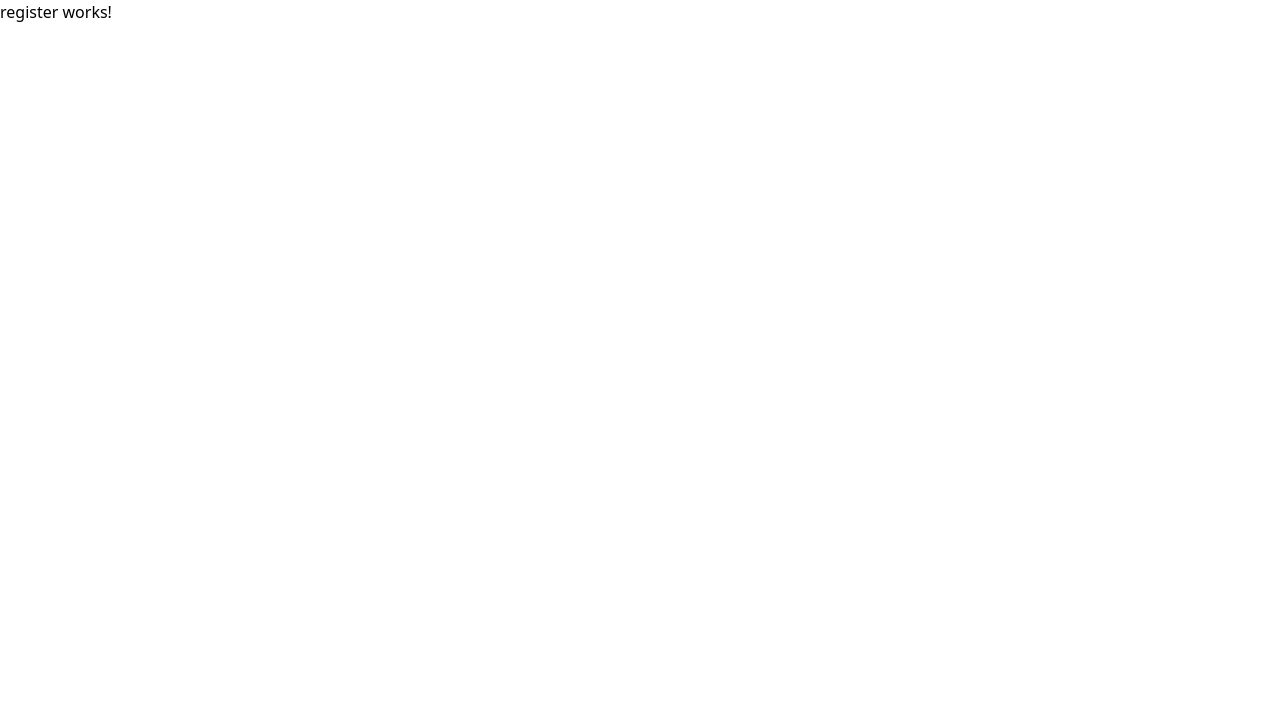
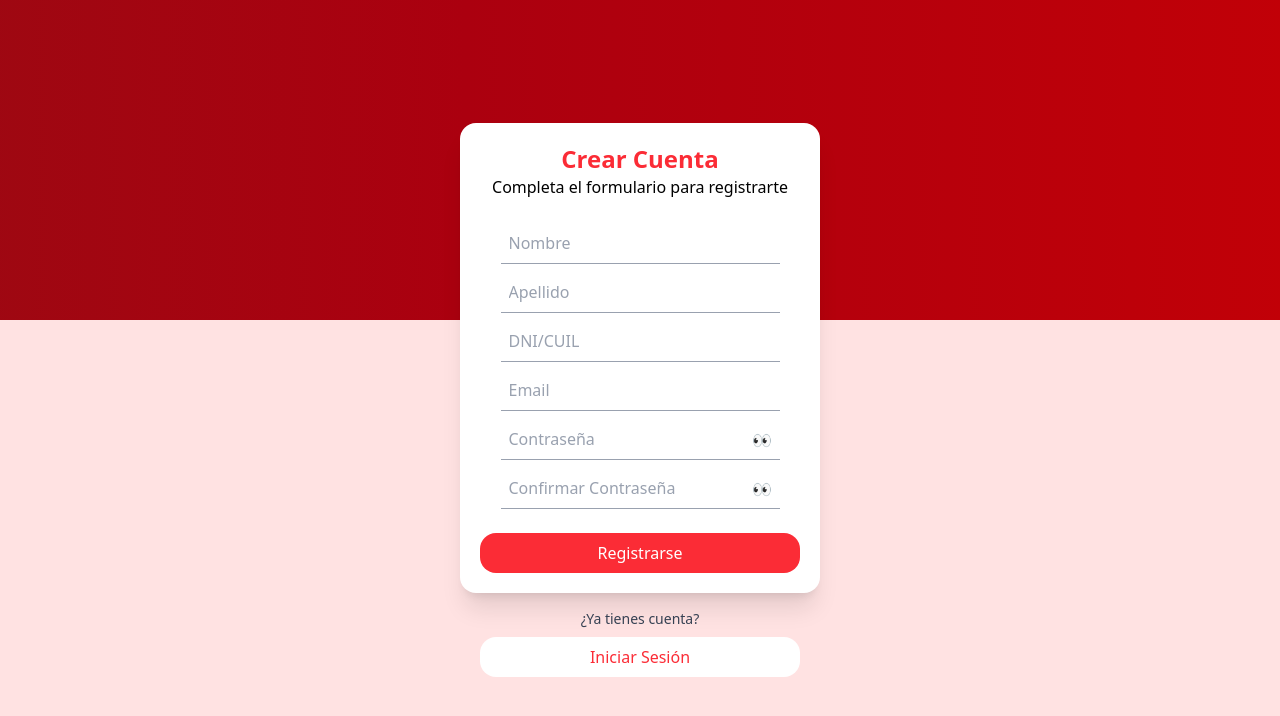
Before and after one commit to Osvaldx/Koda-App-2025, an Angular app: page /auth/register in a window 1280 px wide. Shown: the top 716 px of the page. Built offline with nearby package versions, Linux system fonts and the light colour scheme.

Commit message:
Feature: Diseño del formulario de registro básico

```diff
--- a/src/app/pages/auth/register/register.html
+++ b/src/app/pages/auth/register/register.html
@@ -1 +1,102 @@
-<p>register works!</p>
+<main class="relative min-h-screen bg-red-100 flex flex-col justify-center items-center">
+    <div class="absolute top-0 left-0 w-full h-[40vh] bg-gradient-to-r from-red-800 to-red-700 clip-curve">
+    </div>
+    <form [formGroup]="registerForm" class="relative z-10 flex justify-center items-center flex-col gap-6 p-5 rounded-2xl bg-white shadow-xl">
+        <div class="text-center">
+            <h1 class="text-2xl font-bold text-red-500">Crear Cuenta</h1>
+            <p>Completa el formulario para registrarte</p>
+        </div>
+        <div class="flex justify-center items-center flex-col gap-2">
+            <!-- Nombre -->
+            <app-custom-input
+                [controller]="registerForm.controls.name"
+                type="text"
+                autocomplete="given-name"
+                placeholder="Nombre">
+            </app-custom-input>
+            @if (registerForm.controls.name.errors && registerForm.controls.name.touched) {
+                <div class="text-sm text-red-500">
+                        <p>{{getInputError('name')}}</p>
+                </div>
+            }
+
+            <!-- Apellido -->
+            <app-custom-input
+                [controller]="registerForm.controls.lastName"
+                type="text"
+                autocomplete="family-name"
+                placeholder="Apellido">
+            </app-custom-input>
+            @if (registerForm.controls.lastName.errors && registerForm.controls.lastName.touched) {
+                <div class="text-sm text-red-500">
+                    <p>{{getInputError('lastName')}}</p>
+                </div>
+            }
+
+            <!-- DNI/CUIL -->
+            <app-custom-input
+                [controller]="registerForm.controls.identification"
+                type="text"
+                inputmode="numeric"
+                autocomplete="off"
+                placeholder="DNI/CUIL">
+            </app-custom-input>
+            @if (registerForm.controls.identification.errors && registerForm.controls.identification.touched) {
+                <div class="text-sm text-red-500">
+                    <p>{{getInputError('identification')}}</p>
+                </div>
+            }
+
+            <!-- Email -->
+            <app-custom-input
+                [controller]="registerForm.controls.email"
+                type="email"
+                autocomplete="email"
+                placeholder="Email">
+            </app-custom-input>
+            @if (registerForm.controls.email.errors && registerForm.controls.email.touched) {
+                <div class="text-sm text-red-500">
+                    <p>{{getInputError('email')}}</p>
+                </div>
+            }
+
+            <!-- Contraseña -->
+            <app-custom-input
+                [controller]="registerForm.controls.password"
+                type="password"
+                autocomplete="new-password"
+                placeholder="Contraseña">
+            </app-custom-input>
+            @if (registerForm.controls.password.errors && registerForm.controls.password.touched) {
+                <div class="text-sm text-red-500">
+                    <p>{{getInputError('password')}}</p>
+                </div>
+            }
+
+            <!-- Confirmar Contraseña -->
+            <app-custom-input
+                [controller]="registerForm.controls.confirmPassword"
+                type="password"
+                autocomplete="new-password"
+                placeholder="Confirmar Contraseña">
+            </app-custom-input>
+            @if (registerForm.controls.confirmPassword.errors && registerForm.controls.confirmPassword.touched) {
+                <div class="text-sm text-red-500">
+                    <p>{{getInputError('confirmPassword')}}</p>
+                </div>
+            }
+        </div>
+
+        <button type="button" (click)="register()" class="bg-red-500 text-white rounded-2xl w-80 p-2">
+            Registrarse
+        </button>
+    </form>
+
+    <div class="relative z-10 text-center text-gray-700 mt-4">
+        <p class="text-sm">¿Ya tienes cuenta?</p>
+        <button (click)="navigateToLogin()"
+            class="bg-white text-red-500 rounded-2xl w-80 p-2 mt-2">
+                Iniciar Sesión
+        </button>
+    </div>
+</main>
--- a/src/app/pages/auth/register/register.ts
+++ b/src/app/pages/auth/register/register.ts
@@ -1,11 +1,96 @@
-import { Component } from '@angular/core';
+import { Component, inject } from '@angular/core';
+import { FormGroup, FormControl, ReactiveFormsModule, Validators, AbstractControl, ValidatorFn } from '@angular/forms';
+import { CustomInput } from '../../../components/custom-input/custom-input';
+import { Auth } from '../../../services/auth';
+import { Router } from '@angular/router';
+import { ToastManager } from '../../../services/toast-manager';
+import { getFormError } from '../../../utils/utils';
+
+type FormType = {
+  name: FormControl<string | null>;
+  lastName: FormControl<string | null>;
+  identification: FormControl<string | null>;
+  email: FormControl<string | null>;
+  password: FormControl<string | null>;
+  confirmPassword: FormControl<string | null>;
+};
 
 @Component({
   selector: 'app-register',
-  imports: [],
+  standalone: true,
+  imports: [ReactiveFormsModule, CustomInput],
   templateUrl: './register.html',
   styleUrl: './register.css'
 })
 export class Register {
+  authService = inject(Auth);
+  router = inject(Router);
+  toastManager = inject(ToastManager);
 
+  public registerForm: FormGroup<FormType>;
+
+  constructor() {
+    this.registerForm = new FormGroup<FormType>({
+      name: new FormControl('', [Validators.required]),
+      lastName: new FormControl('', [Validators.required]),
+      identification: new FormControl('', [
+        Validators.required,
+        Validators.pattern(/^[0-9]+$/),
+        Validators.minLength(7),
+        Validators.maxLength(15)
+      ]),
+      email: new FormControl('', [
+        Validators.required,
+        Validators.email
+      ]),
+      password: new FormControl('', [
+        Validators.required,
+        Validators.minLength(6)
+      ]),
+      confirmPassword: new FormControl('', [
+        Validators.required,
+        (control: AbstractControl) => {
+          const password = this.registerForm?.get('password')?.value;
+          return control.value === password ? null : { passwordsNotMatch: true };
+        }
+      ])
+    });
+  }
+
+  public async register() {
+    const { email, password, name, lastName, identification } = this.registerForm.value;
+    if (email?.trim() === "" || password?.trim() === "" || name?.trim() === "" || lastName?.trim() === "" || identification?.trim() === "") { return this.toastManager.show("error", "Complete todos los campos", 3000) }
+
+    if (!email || !password || !name || !lastName || !identification) {
+      return this.toastManager.show('error', 'Todos los campos son requeridos', 3000);
+    }
+
+    if (password !== this.registerForm.get('confirmPassword')?.value) {
+      return this.toastManager.show('error', 'Las contraseñas no coinciden', 3000);
+    }
+
+    try {
+      const data = await this.authService.signUp({
+        email,
+        password,
+        userMetadata: {
+          name,
+          lastName,
+          identification
+        }
+      });
+
+    } catch (error) {
+      console.error('Registration error:', error);
+      this.toastManager.show('error', 'Error inesperado. Por favor intenta de nuevo.', 3000);
+    }
+  }
+
+  public navigateToLogin() {
+    this.router.navigate(['/auth/login']);
+  }
+
+  protected getInputError(controlName: string) {
+    return getFormError(this.registerForm, controlName)
+  }
 }
--- a/src/app/services/auth.ts
+++ b/src/app/services/auth.ts
@@ -28,4 +28,8 @@ export class Auth {
     return this.supabase.auth.signOut();
   }
 
+  public async signUp({ email, password, userMetadata }: { email: string, password: string, userMetadata: { name: string, lastName: string, identification: string } }) {
+    return true
+  }
+
 }
--- /dev/null
+++ b/src/app/utils/utils.ts
@@ -0,0 +1,57 @@
+import { FormGroup } from "@angular/forms"
+
+export const getFormErrors = (formGroup: FormGroup, controlName?: string): string => {
+    const controls = Object.keys(formGroup.controls)
+
+    const getError = (controlName: string) => {
+        const formMinLenght = formGroup.get(controlName)?.errors?.["minlength"]?.requiredLength
+        const formMaxLenght = formGroup.get(controlName)?.errors?.["maxlength"]?.requiredLength
+        const formName = getFormName(controlName)
+        const errorMessages: Record<string, string> = {
+            email: "Por favor, ingrese un correo electrónico válido",
+            required: `El campo '${formName}' es requerido`,
+            passwordsNotMatch: "Las contraseñas no coinciden",
+            invalid: "Campo inválido",
+            minlength: `El campo '${formName}' debe tener al menos ${formMinLenght} caracteres`,
+            maxlength: `El campo '${formName}' no puede tener más de ${formMaxLenght} caracteres`,
+            min: `'${formName}' debe ser mayor o igual a ${formGroup.get(controlName)?.errors?.["min"]?.min}`,
+            max: `'${formName}' debe ser menor o igual a ${formGroup.get(controlName)?.errors?.["max"]?.max}`,
+        }
+        const firstErrorKey = Object.keys(formGroup.get(controlName)?.errors || {})[0]
+        return errorMessages[firstErrorKey] || "Error desconocido"
+    }
+
+    if (controlName) {
+        return getError(controlName)
+    }
+
+    for (const controlName of controls) {
+        const control = formGroup.get(controlName)
+        if (control?.errors) {
+            return getError(controlName)
+        }
+    }
+    return ""
+}
+
+
+const getFormName = (text: string) => {
+    const formsName: Record<string, string> = {
+        firstName: "Nombre",
+        lastName: "Apellido",
+        age: "Edad",
+        email: "Correo electrónico",
+        password: "Contraseña",
+        repeatedPassword: "Repetir contraseña",
+    }
+    return formsName[text] || text
+}
+
+
+export const getFormError = (formGroup: FormGroup, controlName: string) => {
+    const control = formGroup.get(controlName);
+    if (control?.errors) {
+        return getFormErrors(formGroup, controlName)
+    }
+    return '';
+}
```
